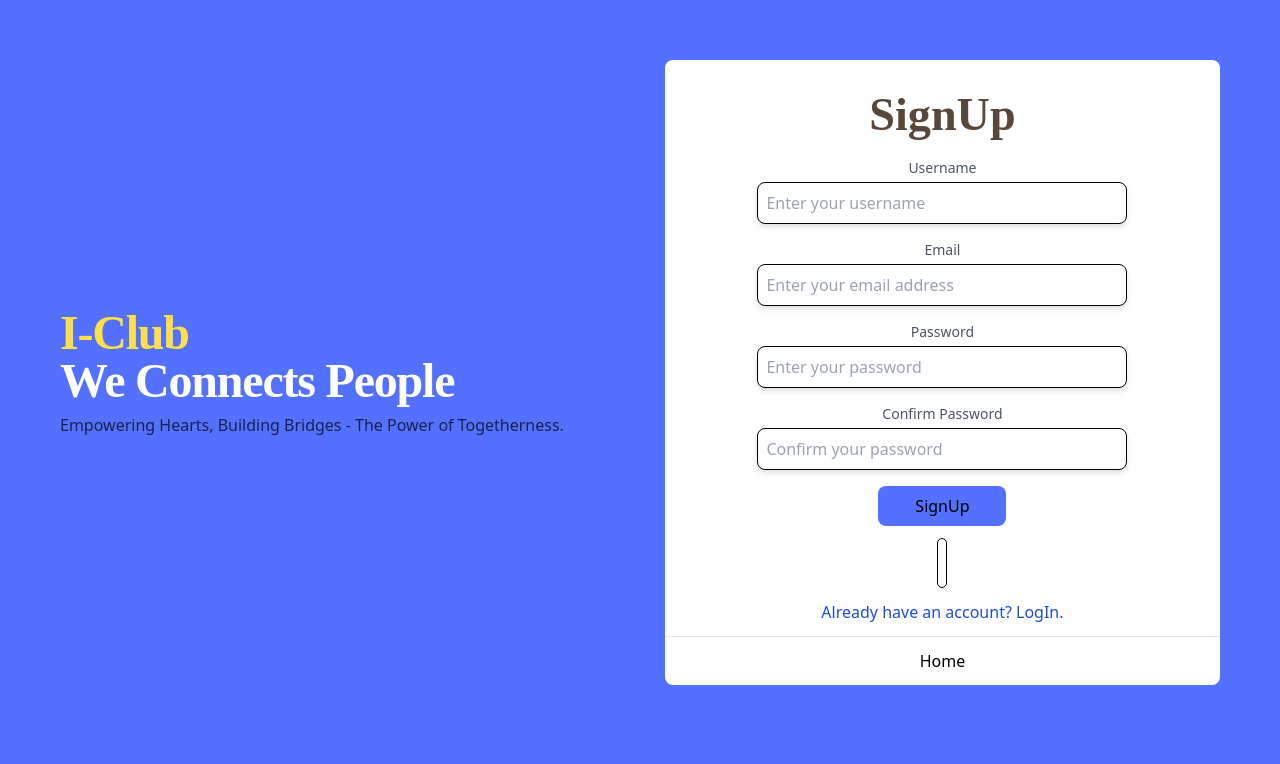
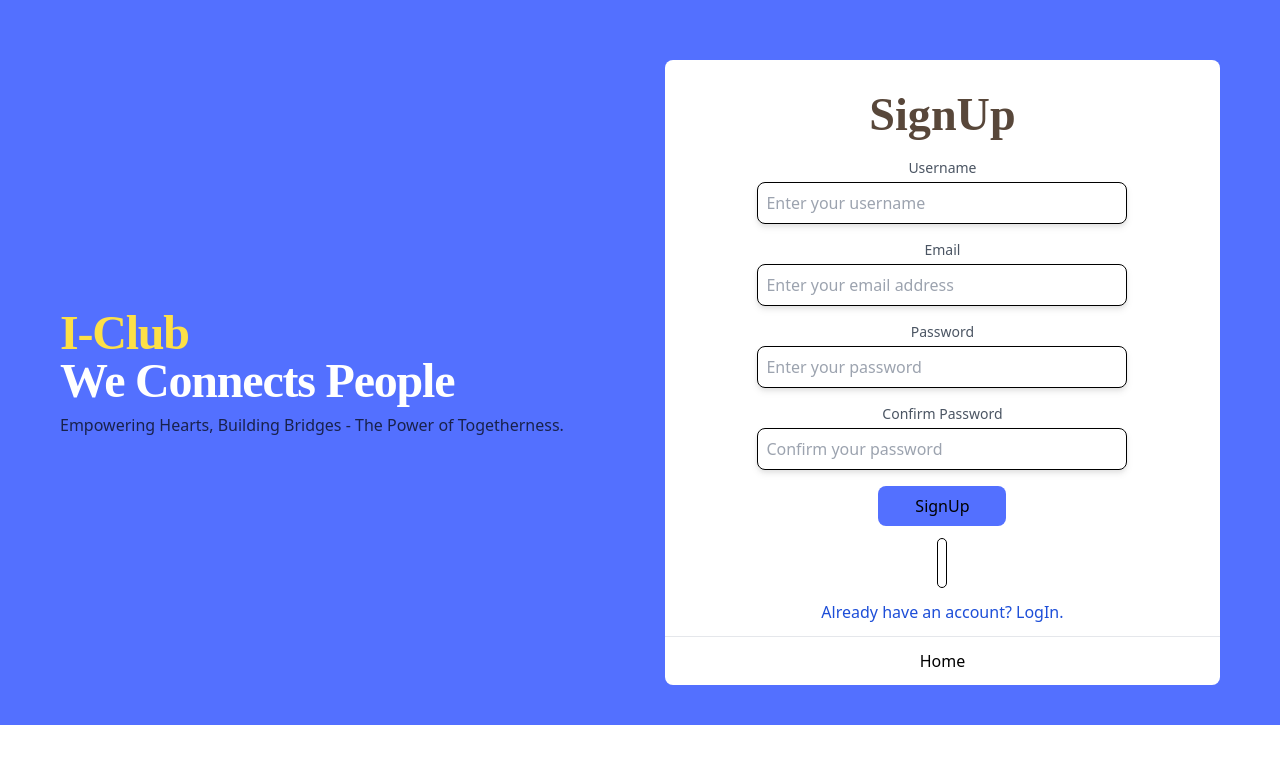
Before and after one commit to irshadirsha/I-club-client, a React (Vite) app: page /signup in a window 1280 px wide. Shown: the top 764 px of the page. Built offline with nearby package versions, Linux system fonts and the light colour scheme; no server answers.

Commit message:
updation

```diff
--- a/Api/Serverport.js
+++ b/Api/Serverport.js
@@ -1,2 +1,2 @@
-export const ServerPort= 'http://localhost:4000'
-// export const ServerPort= 'https://i-club-server.onrender.com'
+// export const ServerPort= 'http://localhost:4000'
+export const ServerPort= 'https://i-club-server.onrender.com'
--- a/src/components/User/UserSignup/UserSignup.jsx
+++ b/src/components/User/UserSignup/UserSignup.jsx
@@ -171,7 +171,9 @@ function UserSignup() {
   }
   return (
     <div>
-      <section className="bg-primary h-full sm:h-screen  overflow-y-hidden md:pr-8">
+      {/* <section className="bg-primary h-full sm:h-screen  overflow-y-hidden md:pr-8">
+       */}
+       <section className="bg-primary overflow-y-hidden  md:pr-8">
         <div className="container px-4 md:px-5 text-center md:text-left my-5 pt-10">
           <div className=" md:flex md:gap-x-6 md:items-center mb-10">
             <div className=" pr-12 md:w-1/2 ml-10  pt-2  mb-5 md:mb-0 z-10">
```
